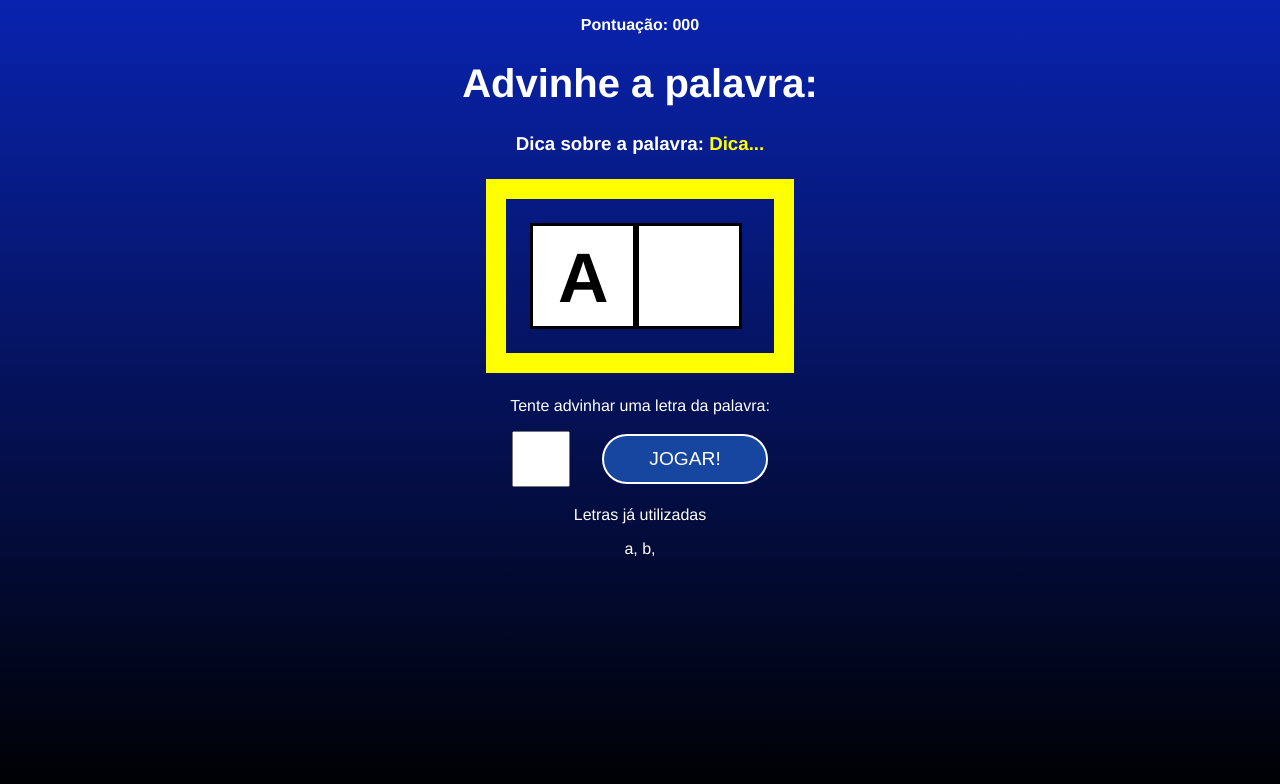
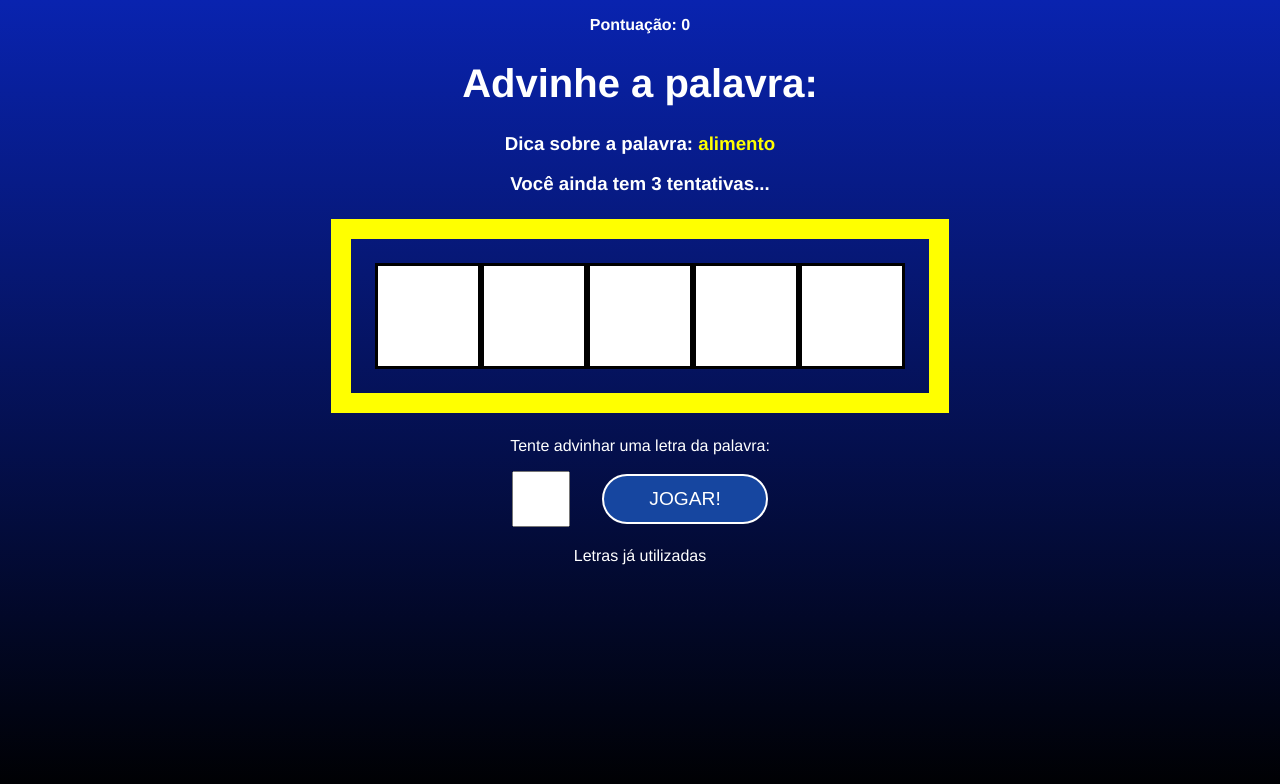
Before and after one commit to vitor-machado04/SecretWord, a React (Vite) app: page / in a window 1280 px wide. Both pictures are taken after a click on the button "COMEÇAR O JOGO". Shown: the top 784 px of the page. Built offline with nearby package versions, Linux system fonts and the light colour scheme.

Commit message:
Consumindo states do jogo

```diff
--- a/src/App.jsx
+++ b/src/App.jsx
@@ -20,6 +20,11 @@
   const [pickedWord, setPickedWord] = useState("")
   const [pickedCategory, setpickedCategory] = useState("")
   const [letters, setLetters] = useState([]);
+
+  const [guessedLetters, setGuessedLetters] = useState([])
+  const [wrongLetters, setWrongLetters] = useState([])
+  const [guesses, setGuesses] = useState(3)
+  const [score, setScore] = useState(0)
 
   const pickedWordAndCategory = () => {
     // pegando uma categoria aleatória
@@ -51,7 +56,7 @@
     // Setando os estados
     setPickedWord(word);
     setpickedCategory(category);
-    setLetters(letters);
+    setLetters(wordLetters);
 
     setGameStage(stages[1].name);
   };
@@ -70,7 +75,7 @@
     <>
       <div className="App">
         {gameStage === 'start' && <StartScreen startGame={startGame} />}
-        {gameStage === 'game' && <Game verifyLetter={verifyLetter} />}
+        {gameStage === 'game' && <Game verifyLetter={verifyLetter} pickedWord={pickedWord} pickedCategory={pickedCategory} letters={letters} guessedLetters={guessedLetters} wrongLetters={wrongLetters} guesses={guesses} score={score}/>}
         {gameStage === 'end' && <GameOver retry={retry} />}
 
       </div>
--- a/src/components/Game.jsx
+++ b/src/components/Game.jsx
@@ -1,19 +1,27 @@
 import React from 'react'
 import './Game.css'
 
-const game = ({verifyLetter}) => {
+const game = ({verifyLetter, pickedWord, pickedCategory, letters, guessedLetters, wrongLetters, guesses, score,}) => {
   return (
   <div className="game">
     <p className="points">
-      <span>Pontuação: 000</span>
+      <span>Pontuação: {score}</span>
     </p>
     <h1>Advinhe a palavra:</h1>
     <h3 className="tip">
-      Dica sobre a palavra: <span>Dica...</span>
+      Dica sobre a palavra: <span>{pickedCategory}</span>
+      <p>Você ainda tem {guesses} tentativas...</p>
     </h3>
     <div className="wordContainer">
-      <span className="letter">A</span>
-      <span className="blankSquare"></span>
+      {letters.map((letter, i) => (
+        guessedLetters.includes(letter) ? (
+          <span key={i} className="letter">
+            {letter}
+            </span>
+        ) : (
+          <span key={i} className="blankSquare"> </span>
+        )
+      ))}
     </div>
     <div className="letterContainer">
       <p>Tente advinhar uma letra da palavra:</p>
@@ -24,8 +32,9 @@
     </div>
     <div className="wrongLetterContainer">
       <p>Letras já utilizadas</p>
-      <span>a, </span>
-      <span>b, </span>
+      {wrongLetters.map((letter, i) => (
+        <span key={i}>{letter}, </span>
+      ))}
     </div>
   </div>
   )
```
